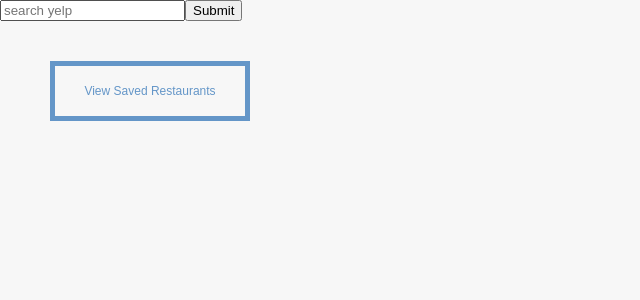
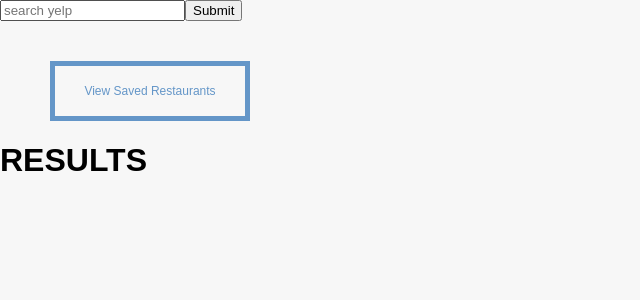
Before and after one commit to trevorpreston/RestRater, a React (Create React App) app in the folder frontend/: page / in a window 1280 px wide. Shown: the top 300 px of the page, without its empty margins (0-640 px from the left). Built offline with nearby package versions, Linux system fonts and the light colour scheme.

Commit message:
add searchresults component

```diff
--- a/frontend/src/App.jsx
+++ b/frontend/src/App.jsx
@@ -2,6 +2,7 @@ import React, { Component } from 'react';
 import './App.css';
 import SavedRestaurants from './SavedRestaurants.jsx';
 import Search from './Search.jsx'
+import SearchResults from './SearchResults.jsx'
 
 export default class App extends Component {
   constructor(){
@@ -33,7 +34,6 @@ export default class App extends Component {
     fetch(`http://localhost:8080/yelp_api/${param}`)
       .then( r => r.json())
       .then( data => {
-        // console.log(data.businesses)
         this.setState({yelpResults: data.businesses})
         // console.log('yelp state: ' +this.state.yelpResults[0].name)
       })
@@ -47,6 +47,7 @@ export default class App extends Component {
         <div className="savedRestaurantsContainer">
           <SavedRestaurants restaurantsFromState={this.state.savedRestaurants}/>
         </div>
+        <SearchResults/>
       </div>
     )
   }
--- /dev/null
+++ b/frontend/src/SearchResults.jsx
@@ -0,0 +1,9 @@
+import React, {Component} from 'react';
+
+export default class SearchBar extends Component {
+	render(){
+		return(
+			<h1>RESULTS</h1>
+		)
+	}
+}
```
